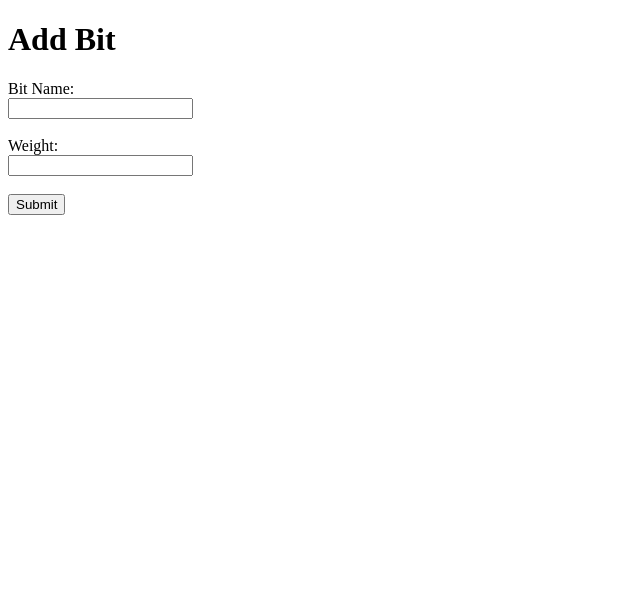
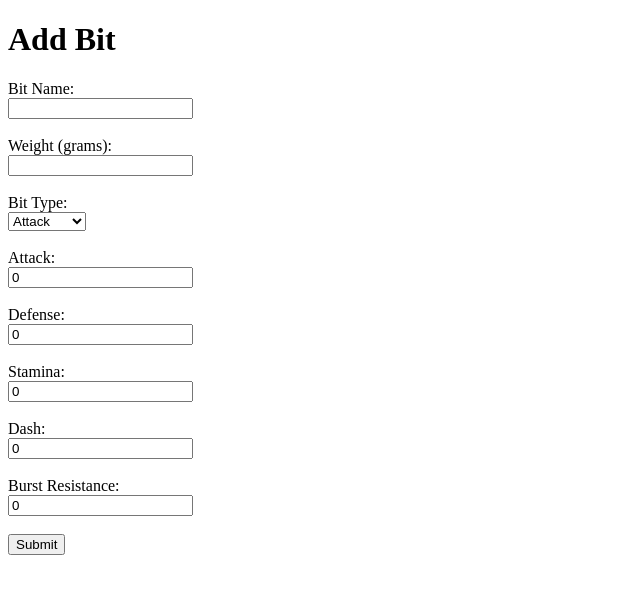
Before and after one commit to wbmccrea/Beyblade-X-Tracking-System, a Flask app: page /add_bit in a window 1280 px wide. Shown: the top 594 px of the page, without its empty margins (0-640 px from the left). Run offline with Flask 3, Linux system fonts and the light colour scheme.

Commit message:
updating component additions

```diff
--- a/app/app.py
+++ b/app/app.py
@@ -81,13 +81,28 @@ def add_blade():
             return "Database connection error", 500
         cursor = conn.cursor()
         try:
+            weight = float(data.get('blade_weight', 0.0))
             cursor.execute("INSERT INTO Blades (blade_name, canonical_name, blade_type, spin_direction, blade_weight) VALUES (%s, %s, %s, %s, %s)",
-                           (data['blade_name'], data.get('canonical_name'), data['blade_type'], data['spin_direction'], data.get('blade_weight')))
+                           (data['blade_name'], data.get('canonical_name'), data['blade_type'], data['spin_direction'], weight))
+            blade_id = cursor.lastrowid
+
+            attack = int(data.get('attack', 0))
+            defense = int(data.get('defense', 0))
+            stamina = int(data.get('stamina', 0))
+            weight_stat = int(data.get('weight', 0))
+
+            cursor.execute("""
+                INSERT INTO BladeStats (blade_id, attack, defense, stamina, weight)
+                VALUES (%s, %s, %s, %s, %s)
+            """, (blade_id, attack, defense, stamina, weight_stat))
+
             conn.commit()
             conn.close()
             return "Blade added successfully!"
         except mysql.connector.Error as e:
-            conn.close()
+            if conn:
+                conn.rollback()
+                conn.close()
             return f"Error adding blade: {e}", 400
     return render_template('add_blade.html')
 
@@ -100,13 +115,28 @@ def add_ratchet():
             return "Database connection error", 500
         cursor = conn.cursor()
         try:
+            weight = float(data.get('ratchet_weight', 0.0))
             cursor.execute("INSERT INTO Ratchets (ratchet_name, ratchet_protrusions, ratchet_height, ratchet_weight) VALUES (%s, %s, %s, %s)",
-                           (data['ratchet_name'], data.get('ratchet_protrusions'), data.get('ratchet_height'), data.get('ratchet_weight')))
+                           (data['ratchet_name'], data['ratchet_protrusions'], data['ratchet_height'], weight))
+            ratchet_id = cursor.lastrowid
+
+            attack = int(data.get('attack', 0))
+            defense = int(data.get('defense', 0))
+            stamina = int(data.get('stamina', 0))
+            click_strength = int(data.get('click_strength', 0))
+
+            cursor.execute("""
+                INSERT INTO RatchetStats (ratchet_id, attack, defense, stamina, click_strength)
+                VALUES (%s, %s, %s, %s, %s)
+            """, (ratchet_id, attack, defense, stamina, click_strength))
+
             conn.commit()
             conn.close()
             return "Ratchet added successfully!"
         except mysql.connector.Error as e:
-            conn.close()
+            if conn:
+                conn.rollback()
+                conn.close()
             return f"Error adding ratchet: {e}", 400
     return render_template('add_ratchet.html')
 
@@ -119,13 +149,32 @@ def add_bit():
             return "Database connection error", 500
         cursor = conn.cursor()
         try:
-            cursor.execute("INSERT INTO Bits (bit_name, bit_weight) VALUES (%s, %s)",
-                           (data['bit_name'], data.get('bit_weight')))
+            weight = float(data.get('bit_weight', 0.0))
+            bit_type = data['bit_type']
+
+            cursor.execute("INSERT INTO Bits (bit_name, bit_weight, bit_type) VALUES (%s, %s, %s)",
+                           (data['bit_name'], weight, bit_type))
+            bit_id = cursor.lastrowid
+
+            # Insert stats into BitStats (handle missing values with .get and default to 0)
+            attack = int(data.get('attack', 0))
+            defense = int(data.get('defense', 0))
+            stamina = int(data.get('stamina', 0))
+            dash = int(data.get('dash', 0))
+            burst_resistance = int(data.get('burst_resistance', 0))
+
+            cursor.execute("""
+                INSERT INTO BitStats (bit_id, attack, defense, stamina, dash, burst_resistance)
+                VALUES (%s, %s, %s, %s, %s, %s)
+            """, (bit_id, attack, defense, stamina, dash, burst_resistance))
+
             conn.commit()
             conn.close()
-            return "Bit added successfully!"
+            return "Bit and stats added successfully!"
         except mysql.connector.Error as e:
-            conn.close()
+            if conn:
+                conn.rollback()
+                conn.close()
             return f"Error adding bit: {e}", 400
     return render_template('add_bit.html')
 
--- a/app/templates/add_bit.html
+++ b/app/templates/add_bit.html
@@ -9,8 +9,32 @@
         <label for="bit_name">Bit Name:</label><br>
         <input type="text" id="bit_name" name="bit_name" required><br><br>
 
-        <label for="bit_weight">Weight:</label><br>
-        <input type="number" step="0.1" id="bit_weight" name="bit_weight"><br><br>
+        <label for="bit_weight">Weight (grams):</label><br>
+        <input type="number" step="0.01" id="bit_weight" name="bit_weight"><br><br>
+
+        <label for="bit_type">Bit Type:</label><br>
+        <select id="bit_type" name="bit_type" required>
+            <option value="Attack">Attack</option>
+            <option value="Defense">Defense</option>
+            <option value="Stamina">Stamina</option>
+            <option value="Balance">Balance</option>
+            <option value="Unknown">Unknown</option>
+        </select><br><br>
+
+        <label for="attack">Attack:</label><br>
+        <input type="number" id="attack" name="attack" value="0"><br><br>
+
+        <label for="defense">Defense:</label><br>
+        <input type="number" id="defense" name="defense" value="0"><br><br>
+
+        <label for="stamina">Stamina:</label><br>
+        <input type="number" id="stamina" name="stamina" value="0"><br><br>
+
+        <label for="dash">Dash:</label><br>
+        <input type="number" id="dash" name="dash" value="0"><br><br>
+
+        <label for="burst_resistance">Burst Resistance:</label><br>
+        <input type="number" id="burst_resistance" name="burst_resistance" value="0"><br><br>
 
         <input type="submit" value="Submit">
     </form>
```
Also changed, not shown: app/templates/add_blade.html (+17 -5 lines), app/templates/add_ratchet.html (+14 -2 lines).
